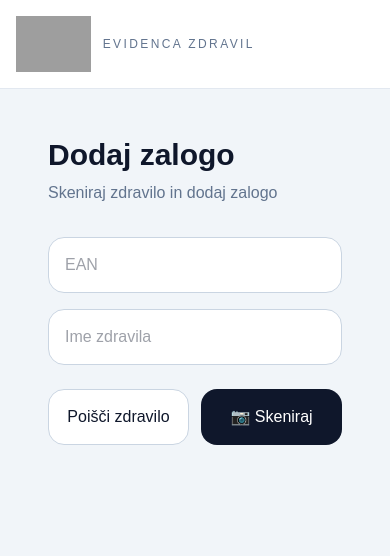
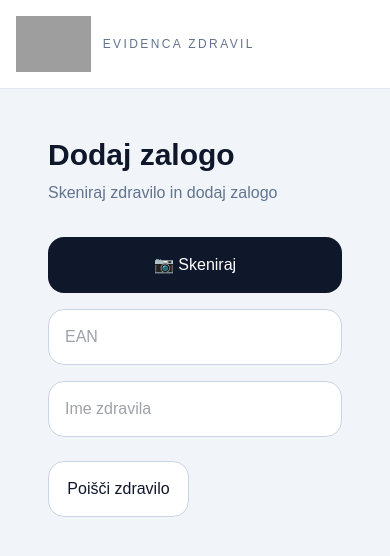
Before and after one commit to denismidzan-hue/med-stock, a Next.js app: page /admin/scan-stock in a window 390 px wide. Shown: the top 556 px of the page. Built offline with nearby package versions, Linux system fonts and the light colour scheme; no server answers; grey boxes are pictures that could not be loaded.

Commit message:
Add mobile scan button at top above search fields in scan-stock page

```diff
--- a/app/admin/scan-stock/page.tsx
+++ b/app/admin/scan-stock/page.tsx
@@ -102,6 +102,15 @@ export default function ScanStockPage() {
 
       {!medicine ? (
         <>
+          <div className="md:hidden mb-4">
+            <button
+              onClick={() => setShowScanner(true)}
+              className="w-full h-14 rounded-2xl bg-slate-900 text-white font-medium hover:bg-slate-800 transition"
+            >
+              📷 Skeniraj
+            </button>
+          </div>
+
           <input
             value={ean}
             onChange={(e) => setEan(e.target.value)}
@@ -126,7 +135,7 @@ export default function ScanStockPage() {
 
             <button
               onClick={() => setShowScanner(true)}
-              className="h-14 rounded-2xl bg-slate-900 text-white font-medium hover:bg-slate-800 transition"
+              className="hidden md:block h-14 rounded-2xl bg-slate-900 text-white font-medium hover:bg-slate-800 transition"
             >
               📷 Skeniraj
             </button>
```
